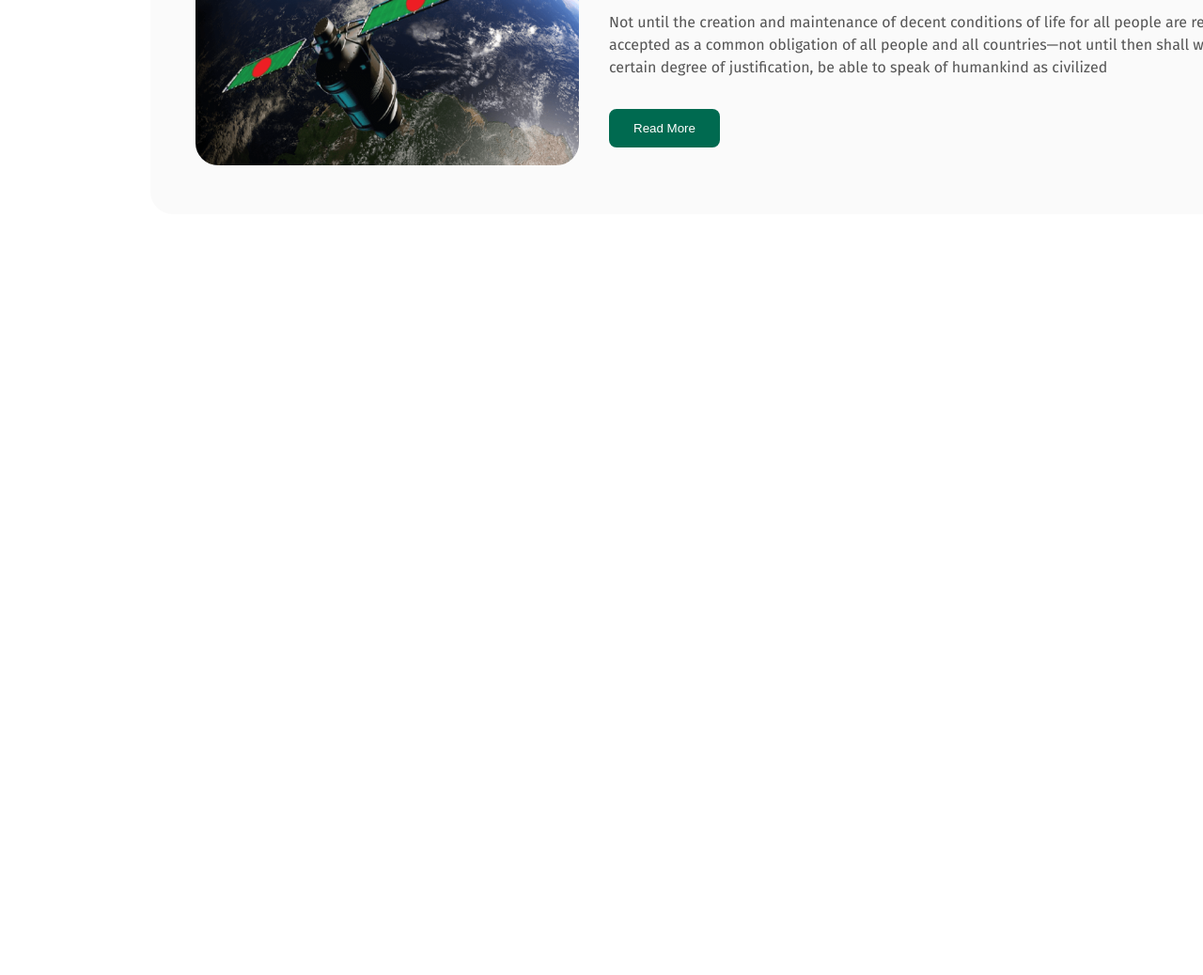
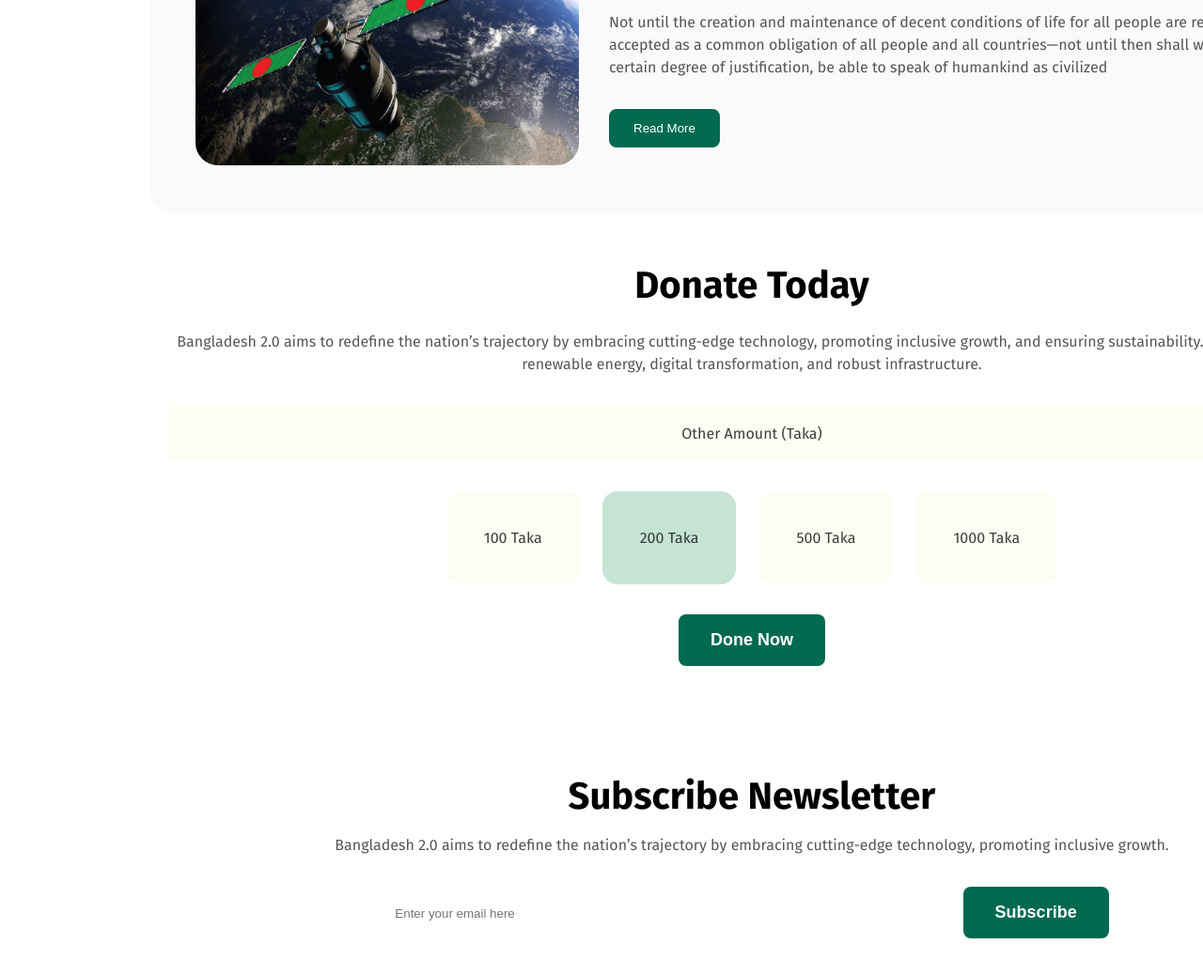
Before and after one commit to aliwayde-shagor/PHB11-assignment-1, a plain HTML site: page index.html in a window 1280 px wide. Shown: the part 2868-3906 px from the top of the page at 94% size. Before the commit the page ends 3096 px from the top, so only its background shows below. Drawn offline with Linux system fonts and the light colour scheme.

Commit message:
fourth commit

```diff
--- a/index.html
+++ b/index.html
@@ -177,13 +177,37 @@
         </div>
       </div>
     <!-- recent news end-3 -->
-    </section
+    </section>
+    <section class="donate-section">
+      <div class="donate-box">
+        <h4 class="donate-title">Donate Today</h4>
+        <p class="donate-description">Bangladesh 2.0 aims to redefine the nation’s trajectory by embracing cutting-edge technology, promoting inclusive growth, and ensuring sustainability. With initiatives in renewable energy, digital transformation, and robust infrastructure.</p>
+        <fieldset class="amount">Other Amount (Taka)</fieldset>
+        <div class="parant">
+          <div class="child-1">100 Taka</div>
+          <div class="child-2">200 Taka</div>
+          <div class="child-3">500 Taka</div>
+          <div class="child-4">1000 Taka</div>
+        </div>
+        <button class="done-btn">Done Now</button>
+      </div>
+
+    </section>
     </main>
     <!-- end main section -->
 
     <!-- start footer section -->
-    <footer>
-    </footer>
+    <section class="news">
+      <div class="news-letter">
+        <h4 class="newsletter-title">Subscribe Newsletter</h4>
+        <p class="newsletter-description">Bangladesh 2.0 aims to redefine the nation’s trajectory by embracing cutting-edge technology, promoting inclusive growth.</p>
+
+      </div>
+      <div class="email-box">
+        <input class="email" type="email" name="" id=""  class="placeholder" placeholder="Enter your email here">
+       <button class="subscribe-btn">Subscribe</button>
+      </div>
+    </section>
     <!-- end footer section -->
   </body>
 </html>
--- a/styles/style.css
+++ b/styles/style.css
@@ -290,28 +290,144 @@ margin-top: 12px;
     width: 1240px;
     height: 464px; */
     /* background-color: #006A50; */
+    /* margin: 0 auto; */
+/* } */
+
+/* donate section start */
+.donate-box{
     margin: 0 auto;
-/* } */
-.donate-boxs{
-    margin: 0 auto;
-    width: 1280px;;
+    width: 1240px;
     height: 464px;
-    text-align: center;
+   text-align: center;
+   margin-top:80px;
+   /* background-color: #006A50; */
 }
 .donate-title{
-    margin-top: 84px;
-    text-align: center;
-    font-size: 40px;
-    font-weight: bold;
-    color: rgba(14, 14, 14, 1);
+   font-size: 40px;
+   font-weight: bold;
+   /* margin-top: 24px;  */
 }
 .donate-description{
-    /* width: 1240px;
-    height: 48px; */
-    margin-top: 24px;
-    text-align: center;
     font-size: 16px;
     font-weight: 400;
     line-height: 24px;
-    color: rgba(14, 14, 14, 0.7);
+    color:rgba(14, 14, 14, 0.7) ;
+    margin-top: 24px;
 }
+.amount{
+    margin-top: 32px;
+    padding: 20px 40px;
+    border: none;
+    color: rgba(14, 14, 14, 0.8);
+    background-color: #fdfdf4;
+}
+.parant{
+    display: flex;
+    justify-content:center;
+    gap: 24px;
+    margin-top: 32px;
+    align-items: center;
+
+    /* height: 128px; */
+    /* border: 2px solid blueviolet; */
+}
+.child-1{
+   /* width: 240px; */
+   /* height: 128px;  */
+   color: rgba(14, 14, 14, 0.8);
+   background-color:#fdfdf4;
+   /* margin: 500px; */
+   /* border: 1px solid black; */
+   /* text-align: center;
+   line-height: 100px; */
+   padding: 40px 40px;
+   border-radius: 16px;
+}
+.child-2{
+    color: rgba(14, 14, 14, 0.8);
+    background-color: #C6E4D6;
+    /* border: 1px solid rgb(148, 148, 41); */
+    padding: 40px 40px;
+    border-radius: 16px;
+}
+.child-2:hover{
+    background-color: rgb(212, 197, 226);
+    color: white;
+}
+.child-3{
+    color: rgba(14, 14, 14, 0.8);
+    background-color: #fdfdf4;
+    border-radius: 16px;
+    padding: 40px 40px;
+}
+.child-4{
+    color: rgba(14, 14, 14, 0.8);
+    background-color: #fdfdf4;
+    border-radius: 16px;
+    padding: 40px 40px;
+}
+.done-btn{
+    font-size: 18px;
+    font-weight: 600;
+    padding:17px 34px;
+    margin-top: 32px;
+    border: none;
+    color: #FFFFFF;
+    border-radius: 8px;
+    background-color: #006A50;
+}
+.news{
+
+    margin-top: 80px;
+    /* width: 1280px; */
+    height: 395px; */
+   /* text-align: center; */
+   background-color: #C6E4D6;
+   /* margin-bottom: 0; */
+}
+.news-letter{
+ text-align: center;
+    /* display: flex;
+    flex-direction: column; */
+
+}
+.newsletter-title{
+    width: 622px;
+    height: 48px;
+    font-size: 40px;
+    font-weight: bold;
+    margin: 0 auto;
+}
+.newsletter-description{
+    font-size: 16px;
+    font-weight: 400;
+    line-height: 24px;
+    color:rgba(14, 14, 14, 0.7) ;
+    margin-top: 16px;
+}
+.email-box{
+    text-align: center;
+    /* border: 2px solid black; */
+}
+.email{
+    margin-top: 24px;
+    width: 600px;
+    height: 55px;
+    border: none;
+    color: rgba(14, 14, 14, 0.3);
+    background-color: #FFFFFF;
+    /* width: 750px;
+    height: 56px; */
+    /* border: none; */
+    /* padding: 18px 40px; */
+}
+.subscribe-btn{
+    font-size: 18px;
+    font-weight: 600;
+    padding:17px 34px;
+    margin-top: 32px;
+    border: none;
+    color: #FFFFFF;
+    border-radius: 8px;
+    background-color: #006A50;
+}
```
